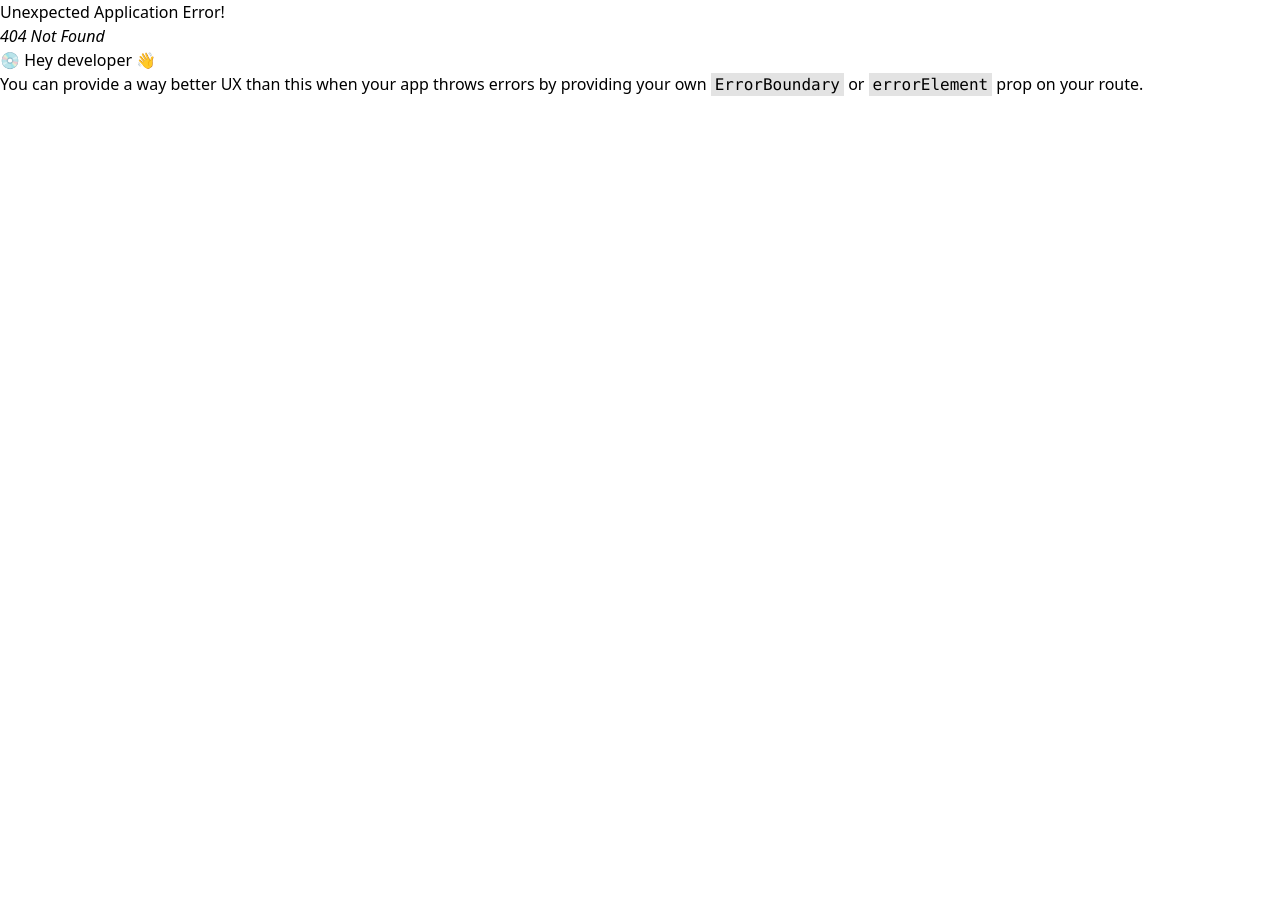
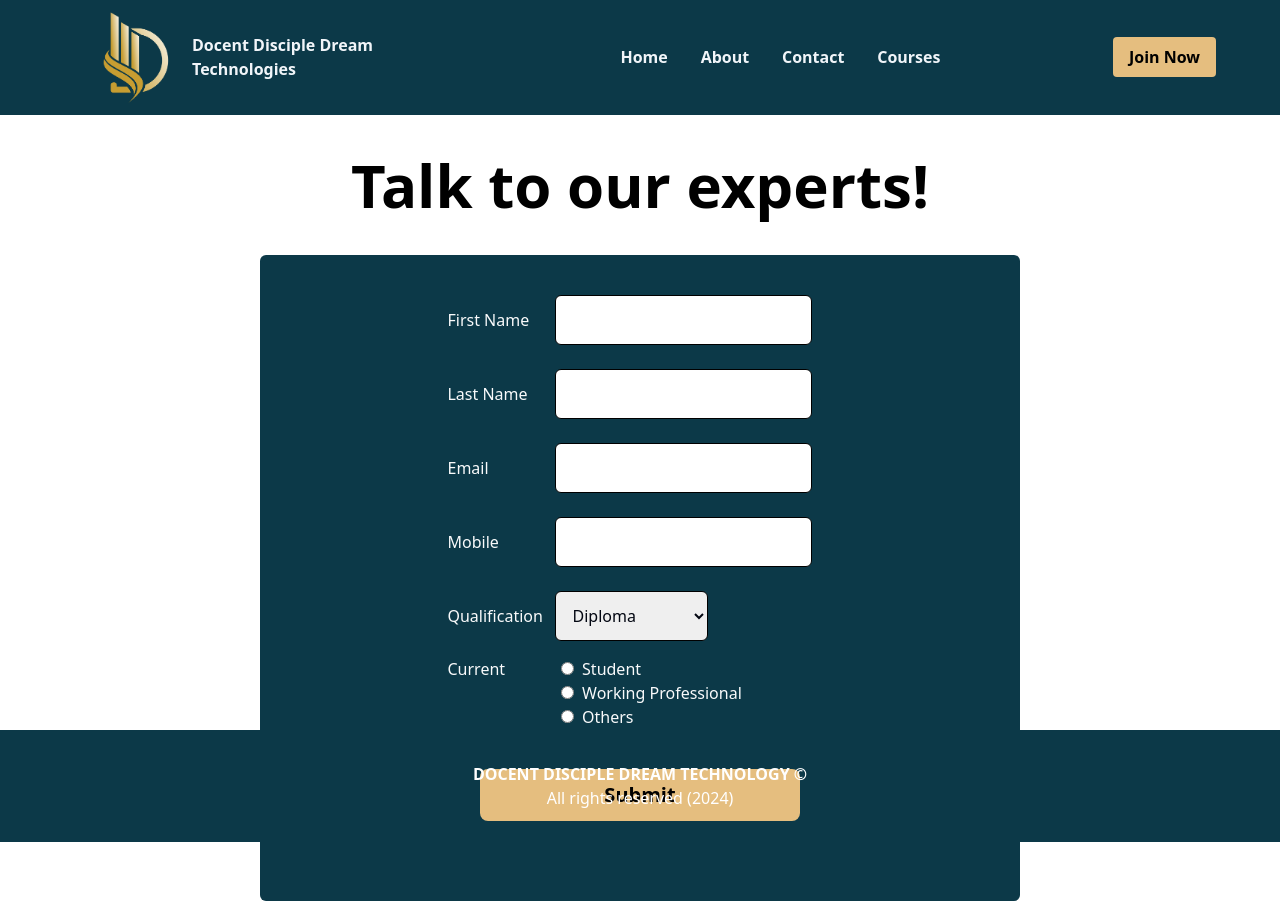
Before and after one commit to SHABARIUS/Web-App-deployment, a React (Vite) app: page /contact in a window 1280 px wide. Before the commit this address had no page. Before the commit the page ends 800 px from the top, so only its background shows below. Built offline with nearby package versions, Linux system fonts and the light colour scheme.

Commit message:
four more pages added

```diff
--- /dev/null
+++ b/src/components/Pages/AboutPage.jsx
@@ -0,0 +1,19 @@
+import About from '../Views/About'
+import FootBar from '../Views/FootBar'
+import Header from '../Views/Header'
+
+
+
+const AboutPage = () => {
+  return (
+    <>
+    <div className='h-[91.25vh]'>
+        <Header />
+        <About />
+    </div>
+    <FootBar />
+    </>
+  )
+}
+
+export default AboutPage
--- /dev/null
+++ b/src/components/Pages/ContactPage.jsx
@@ -0,0 +1,17 @@
+import Contact from '../Views/Contact'
+import FootBar from '../Views/FootBar'
+import Header from '../Views/Header'
+
+const ContactPage = () => {
+  return (
+    <>
+    <div className='h-[91.25vh]'>
+        <Header />
+        <Contact />
+    </div>
+        <FootBar />
+    </>
+  )
+}
+
+export default ContactPage
--- a/src/components/Views/Header.jsx
+++ b/src/components/Views/Header.jsx
@@ -14,8 +14,12 @@ const Header = () => {
           <Link to="/">
             <li>Home</li>
           </Link>
+          <Link to="/about">
           <li>About</li>
+          </Link>
+          <Link to="/contact">
           <li>Contact</li>
+          </Link>
           <Link to="/courses">
             <li>Courses</li>
           </Link>
```
Also changed, not shown: src/main.jsx (+10 -0 lines).
